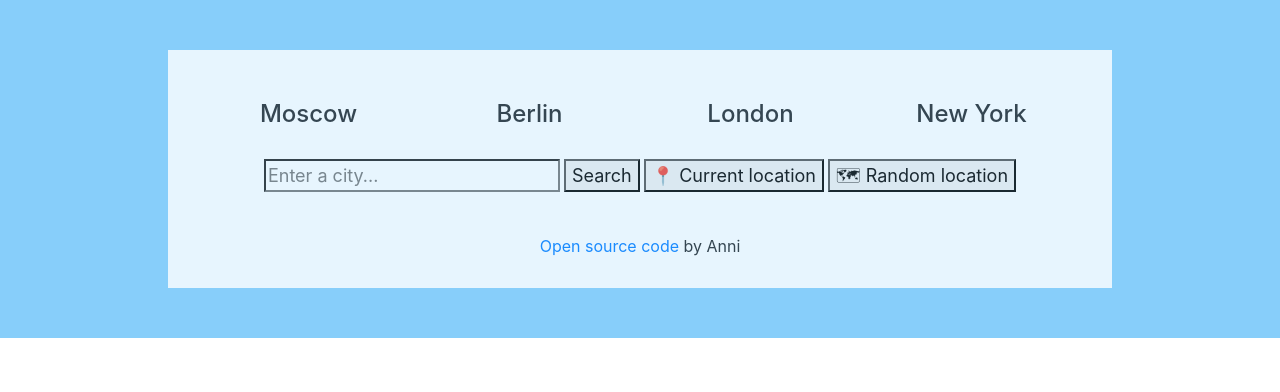
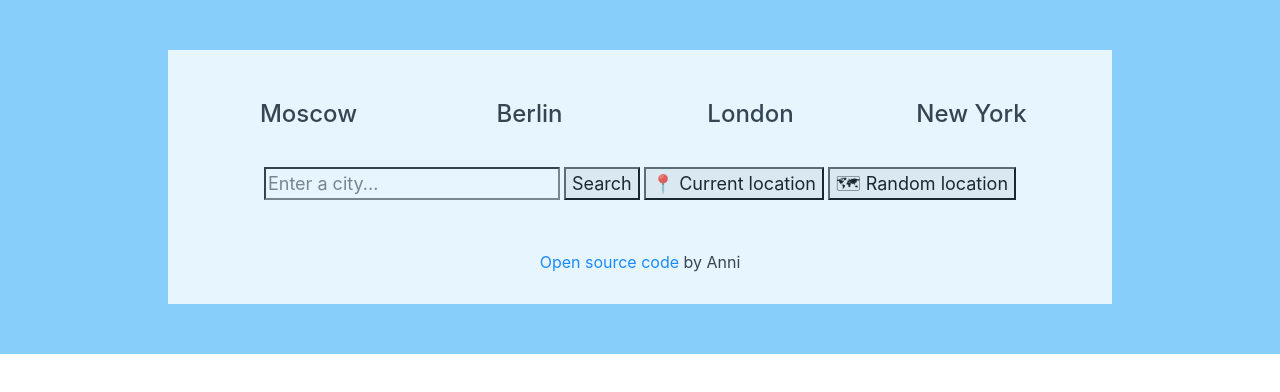
Before and after one commit to AnniK93/react-weather-app-final, a React (Create React App) app: page / in a window 1280 px wide. Shown: the top 392 px of the page. Built offline with nearby package versions, Linux system fonts and the light colour scheme.

Commit message:
Added more styling

```diff
--- a/src/Results.css
+++ b/src/Results.css
@@ -3,7 +3,7 @@
 }
 
 .Results h2 {
-  margin: 50px 0px 20px;
+  margin: 50px 0px 25px;
 }
 
 .Results h4 {
--- a/src/Results.js
+++ b/src/Results.js
@@ -8,7 +8,7 @@ export default function Results(props) {
     return (
       <div className="Results">
         <div className="row">
-          <div className="col-4">
+          <div className="col-6">
             <h2>
               {props.weather.location}, {props.weather.country}
             </h2>
--- a/src/Search.css
+++ b/src/Search.css
@@ -8,5 +8,5 @@
 
 .Search input,
 button {
-  margin: 2px;
+  margin: 10px 2px;
 }
```
